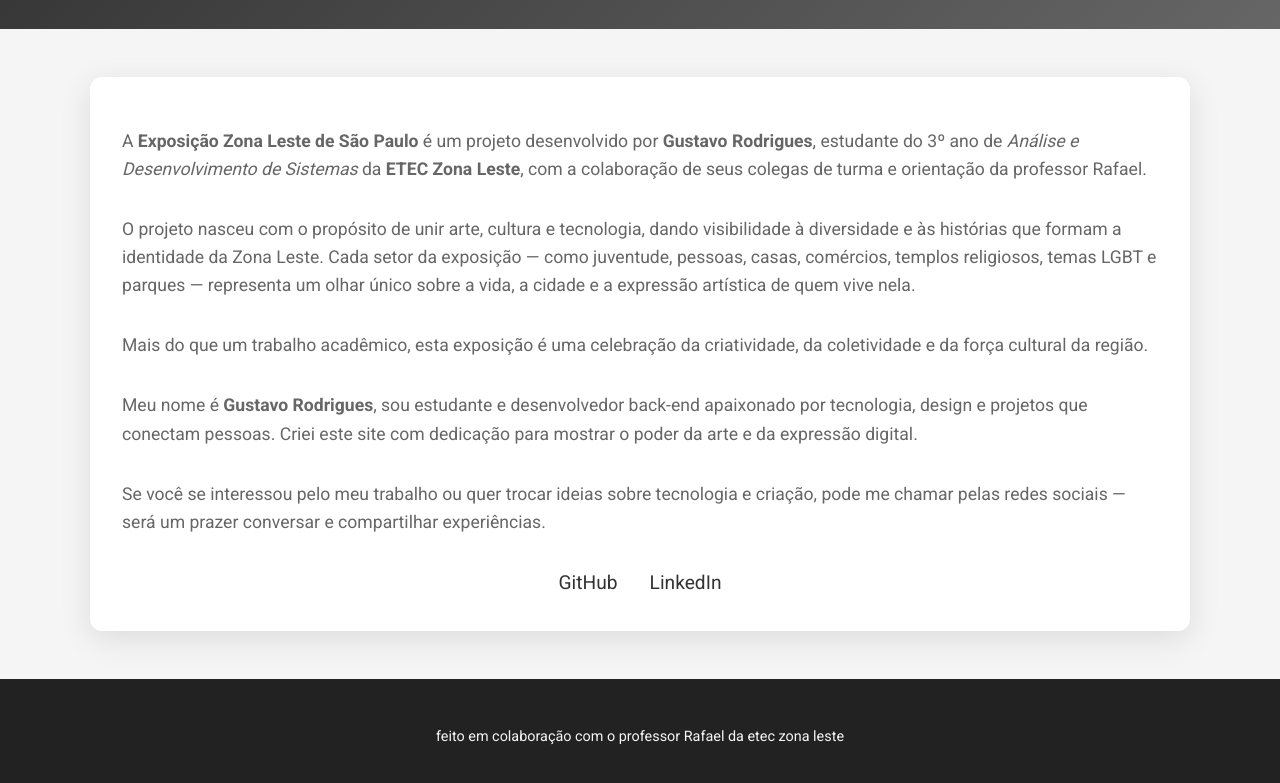
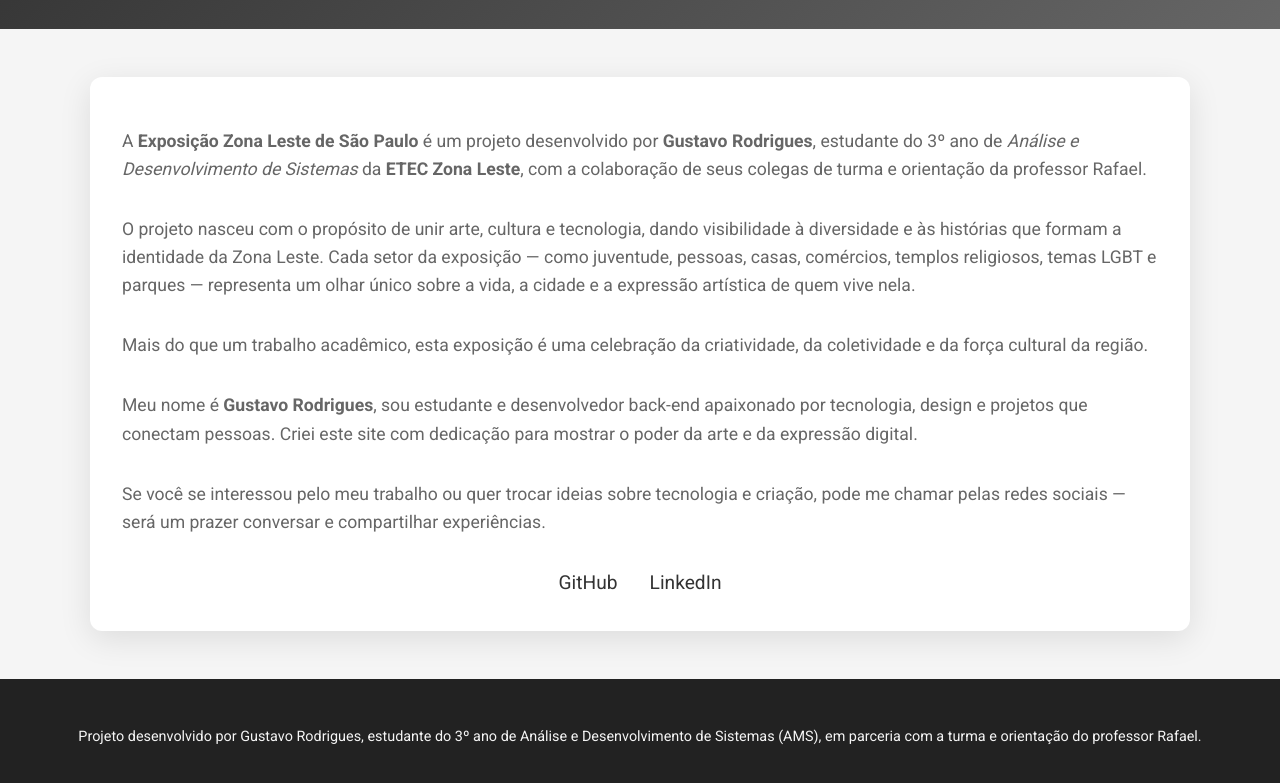
Before and after one commit to gustavorods/2025_2_4_exhibition_in_the_east_zone_of_sao_paulo, a plain HTML site: page src/pages/sobre.html in a window 1280 px wide. Shown: the part 131-914 px from the top of the page. Drawn offline with Linux system fonts and the light colour scheme.

Commit message:
refactor: Typographical error on the About Us page.

```diff
--- a/src/pages/sobre.html
+++ b/src/pages/sobre.html
@@ -380,7 +380,7 @@
     </section>
 
     <footer>
-        <p>feito em colaboração com o professor Rafael da etec zona leste</p>
+        <p>Projeto desenvolvido por Gustavo Rodrigues, estudante do 3º ano de Análise e Desenvolvimento de Sistemas (AMS), em parceria com a turma e orientação do professor Rafael.</p>
     </footer>
 
     <script>
```
